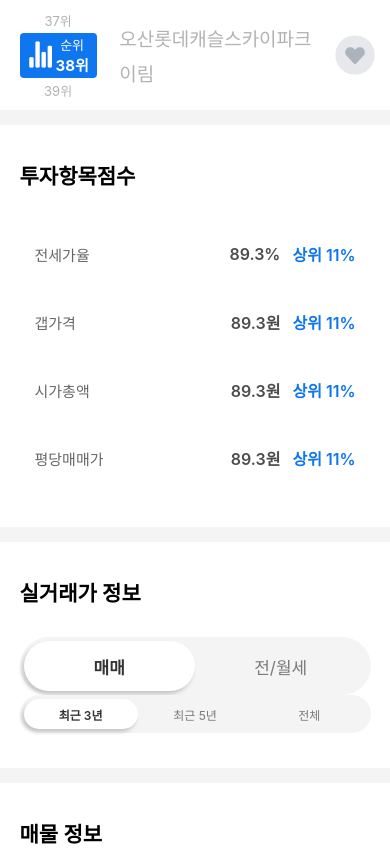
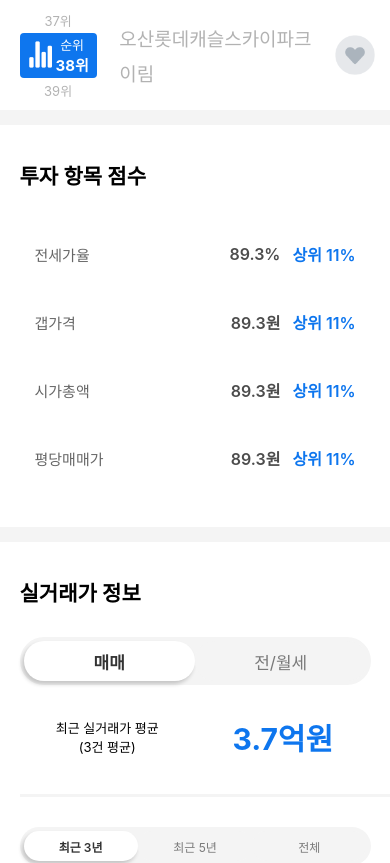
Before and after one commit to ioni19/realty_app, a React Native app: screen / in a window 390 px wide. Shown: the top 863 px of the page. Built offline with nearby package versions, Linux system fonts and the light colour scheme.

Commit message:
UI: 실거래가 정보 레이아웃 제작 중

```diff
--- a/app/components/Detail/Container.js
+++ b/app/components/Detail/Container.js
@@ -11,7 +11,7 @@
     <View style={{backgroundColor: 'white', marginBottom: 15}}>
       <StyledContainer>
         <Title>{constantData.category}</Title>
-        {constantData.category === '투자항목점수' && <ItemScore />}
+        {constantData.category === '투자 항목 점수' && <ItemScore />}
         {constantData.category === '실거래가 정보' && <PriceInfo />}
       </StyledContainer>
     </View>
@@ -24,7 +24,6 @@
 `;
 
 const Title = styled.Text`
-  margin-bottom: 30px;
   font-size: 21px;
   font-weight: 600;
 `;
--- a/app/components/Detail/ItemScore.js
+++ b/app/components/Detail/ItemScore.js
@@ -14,6 +14,6 @@
 };
 
 const Container = styled.View`
-  padding: 0 15px;
+  padding: 30px 15px 0;
 `;
 export default ItemScore;
--- a/app/components/Detail/PriceInfo.js
+++ b/app/components/Detail/PriceInfo.js
@@ -1,9 +1,10 @@
-import React from 'react';
+import React, {useState} from 'react';
 import styled from 'styled-components/native';
-import {Text} from 'react-native';
+import {View, Text} from 'react-native';
 import TextToggle from './TextToggle';
+import {bgColor, mainColor} from '../../theme/theme';
 
-const kind = {text: ['매매', '전/월세'], fontSize: 17, height: 50};
+const kind = {text: ['매매', '전/월세'], fontSize: 17, height: 40};
 const period = {
   text: ['최근 3년', '최근 5년', '전체'],
   fontSize: 12,
@@ -11,12 +12,56 @@
 };
 
 const PriceInfo = () => {
+  const [pickKind, setPickKind] = useState('');
+  const [pickPeriod, setpickPeriod] = useState('');
+
   return (
     <>
-      <TextToggle data={kind} />
-      <TextToggle data={period} />
+      <TextToggle data={kind} setPick={setPickKind} />
+      <TextContainer>
+        <Wrapper>
+          <SmallText>최근 실거래가 평균</SmallText>
+          <SmallText>(3건 평균)</SmallText>
+        </Wrapper>
+        <Wrapper>
+          <PriceText>3.7억원</PriceText>
+        </Wrapper>
+      </TextContainer>
+      <HLine />
+      <TextToggle period data={period} setPick={setpickPeriod} />
     </>
   );
 };
 
+const TextContainer = styled.View`
+  flex-direction: row;
+  width: 100%;
+  margin-bottom: 35px;
+`;
+
+const Wrapper = styled.View`
+  justify-content: center;
+  flex: 1;
+`;
+
+const SmallText = styled.Text`
+  text-align: center;
+  font-size: 13px;
+`;
+
+const PriceText = styled.Text`
+  text-align: center;
+  color: ${mainColor};
+  font-size: 30px;
+  font-weight: 700;
+`;
+
+const HLine = styled.View`
+  position: static;
+  left: -30px;
+  width: 120%;
+  background-color: ${bgColor};
+  height: 3px;
+`;
+
 export default PriceInfo;
--- a/app/components/Detail/TextToggle.js
+++ b/app/components/Detail/TextToggle.js
@@ -1,18 +1,26 @@
-import React, {useState} from 'react';
+import React, {useEffect, useState} from 'react';
 import styled from 'styled-components/native';
 import {StyleSheet} from 'react-native';
 import {bgColor} from '../../theme/theme';
 
-
-const TextToggle = ({data}) => {
+const TextToggle = ({data, setPick}) => {
   const [pickValue, setPickValue] = useState(data.text[0]);
-
+  // useEffect(() => {
+  //   if (pickValue === '매매') {
+  //     setTest(true);
+  //   } else setTest(false);
+  // }, [pickValue]);
+  // console.log(data);
+  const testFucntion = text => {
+    setPickValue(text);
+    setPick(pickValue);
+  };
   return (
     <Container>
       {data.text.map((text, idx) => (
         <ToggleBtn
           key={idx}
-          onPress={() => setPickValue(text)}
+          onPress={() => testFucntion(text)}
           pick={pickValue === text ? true : false}
           style={pickValue === text && styles.shadow}
           height={data.height}
@@ -31,9 +39,11 @@
 const Container = styled.View`
   background-color: ${bgColor};
   flex-direction: row;
+  margin: 30px 0;
   padding: 4px;
   width: 100%;
   border-radius: 50px;
+
 `;
 
 const ToggleBtn = styled.TouchableOpacity`
--- a/app/constantData/detailConstantData.js
+++ b/app/constantData/detailConstantData.js
@@ -1,6 +1,6 @@
 const ItemScore = {
   name: 'ItemScore',
-  category: '투자항목점수',
+  category: '투자 항목 점수',
 };
 
 const PriceInfo = {
```
